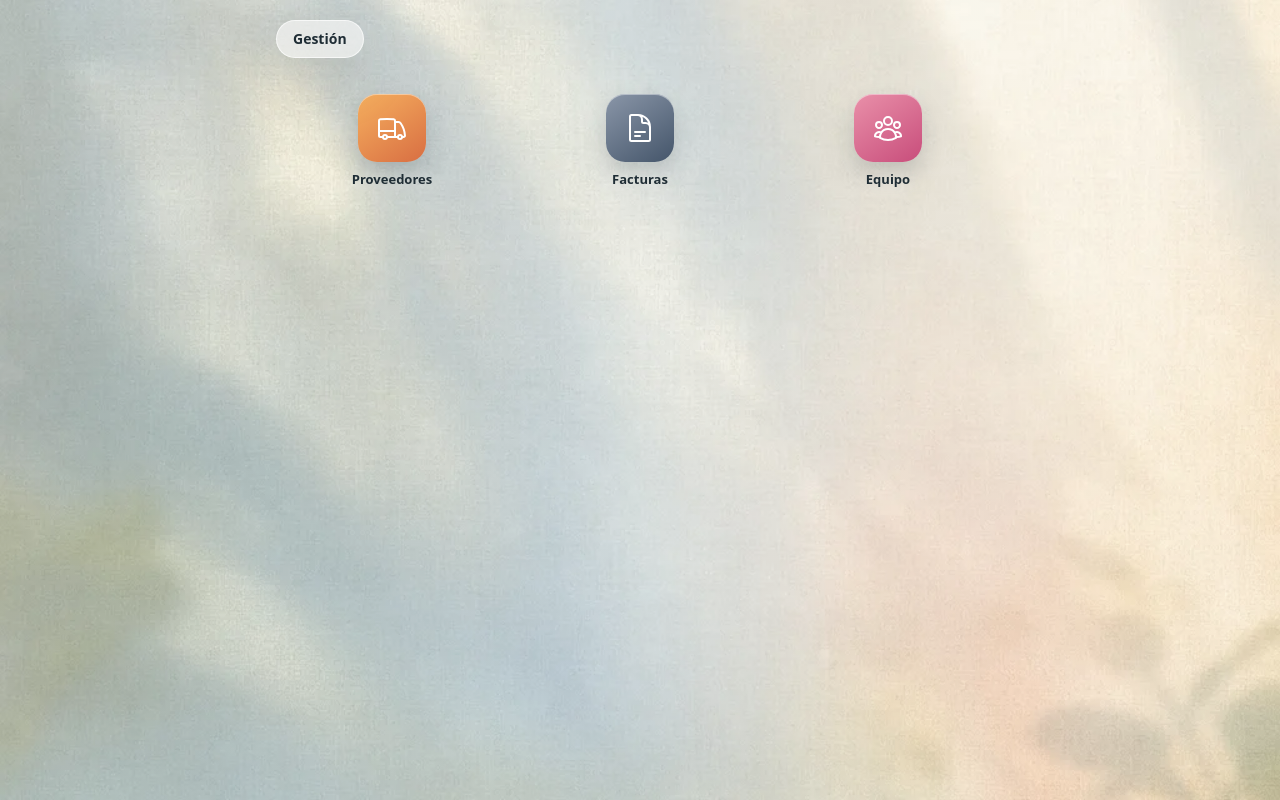
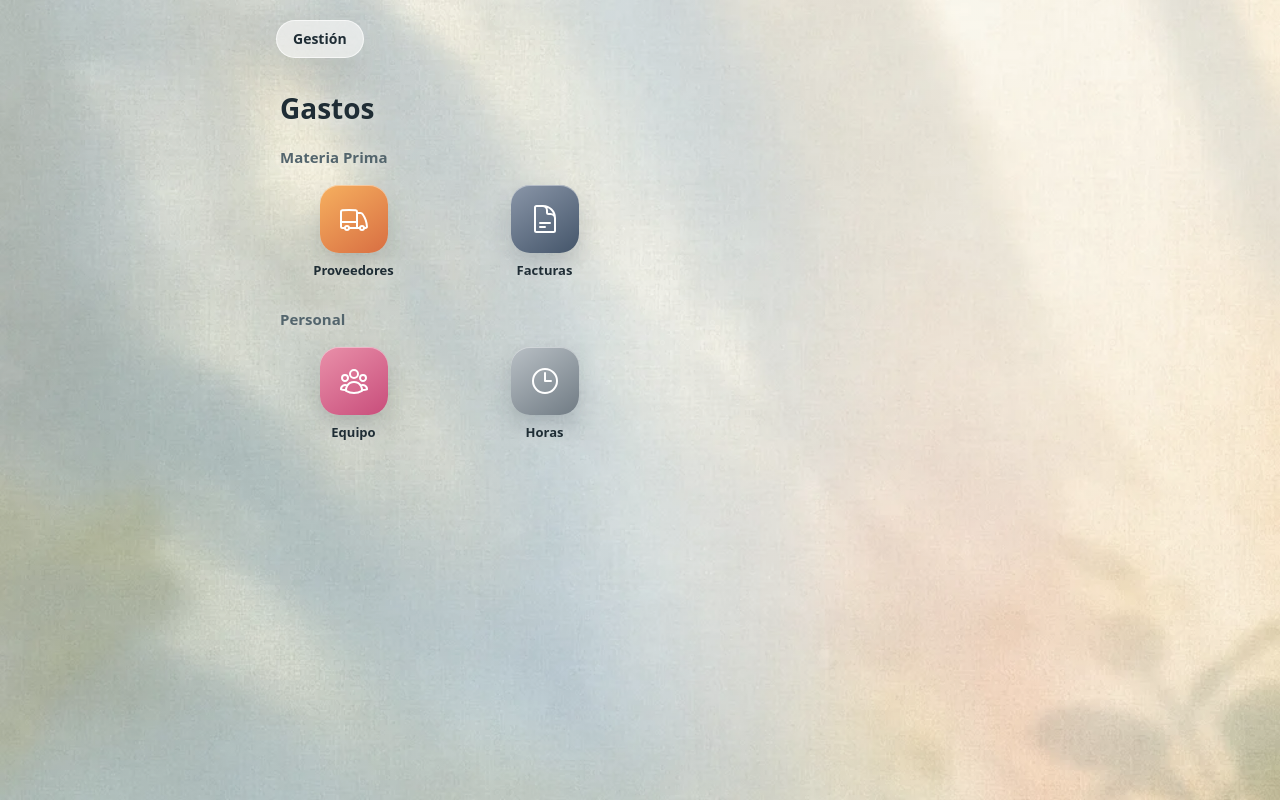
Before and after one commit to nvidela-dev/walter-os, a Next.js app: page / in a window 1280 px wide. Built offline with nearby package versions, Linux system fonts and the light colour scheme.

Commit message:
style: organize home launcher sections

```diff
--- a/src/app/page.tsx
+++ b/src/app/page.tsx
@@ -1,5 +1,6 @@
 import { UserButton } from "@clerk/nextjs";
 import {
+  ClockIcon,
   DocumentTextIcon,
   TruckIcon,
   UserGroupIcon,
@@ -9,7 +10,24 @@ import type { ReactElement } from "react";
 
 import { t } from "@/i18n";
 
-const apps = [
+interface HomeApp {
+  bg: string;
+  description: string;
+  href: string;
+  icon: typeof TruckIcon;
+  name: string;
+}
+
+const sections: {
+  groups: { apps: HomeApp[]; title: string }[];
+  title: string;
+}[] = [
+  {
+    title: t.home.sections.expenses.title,
+    groups: [
+      {
+        title: t.home.sections.expenses.rawMaterials,
+        apps: [
           {
             ...t.home.tiles.providers,
             href: "/providers",
@@ -22,13 +40,45 @@ const apps = [
             icon: DocumentTextIcon,
             bg: "bg-[linear-gradient(145deg,#8a96a8,#44556a)]",
           },
+        ],
+      },
+      {
+        title: t.home.sections.expenses.people,
+        apps: [
           {
             ...t.home.tiles.employees,
             href: "/employees",
             icon: UserGroupIcon,
             bg: "bg-[linear-gradient(145deg,#e990a9,#c84d7b)]",
           },
+          {
+            ...t.home.tiles.hours,
+            href: "#",
+            icon: ClockIcon,
+            bg: "bg-[linear-gradient(145deg,#b9c0c5,#707b84)]",
+          },
+        ],
+      },
+    ],
+  },
 ];
+
+function HomeTile({ app }: { app: HomeApp }): ReactElement {
+  return (
+    <Link
+      href={app.href}
+      className="group flex min-w-0 flex-col items-center gap-2 text-center transition active:scale-[0.96]"
+    >
+      <div className={`ios-icon flex h-[4.25rem] w-[4.25rem] items-center justify-center text-white transition group-hover:scale-[1.03] ${app.bg}`}>
+        <app.icon className="h-8 w-8" />
+      </div>
+      <span className="max-w-full truncate text-[13px] font-semibold text-[#1f2d35] drop-shadow-[0_1px_8px_rgba(255,255,255,0.72)]">
+        {app.name}
+      </span>
+      <span className="sr-only">{app.description}</span>
+    </Link>
+  );
+}
 
 export default function Home(): ReactElement {
   return (
@@ -48,21 +98,28 @@ export default function Home(): ReactElement {
           />
         </header>
 
-        <div className="grid grid-cols-3 gap-x-4 gap-y-7">
-          {apps.map((app) => (
-            <Link
-              key={app.href}
-              href={app.href}
-              className="group flex min-w-0 flex-col items-center gap-2 text-center transition active:scale-[0.96]"
-            >
-              <div className={`ios-icon flex h-[4.25rem] w-[4.25rem] items-center justify-center text-white transition group-hover:scale-[1.03] ${app.bg}`}>
-                <app.icon className="h-8 w-8" />
+        <div className="space-y-8">
+          {sections.map((section) => (
+            <section key={section.title} className="space-y-6">
+              <h1 className="px-1 text-[1.75rem] font-bold leading-none text-[#1f2d35] drop-shadow-[0_1px_10px_rgba(255,255,255,0.75)]">
+                {section.title}
+              </h1>
+
+              <div className="space-y-7">
+                {section.groups.map((group) => (
+                  <div key={group.title} className="space-y-4">
+                    <h2 className="px-1 text-[15px] font-semibold text-[#53656d] drop-shadow-[0_1px_8px_rgba(255,255,255,0.8)]">
+                      {group.title}
+                    </h2>
+                    <div className="grid grid-cols-2 gap-x-9 gap-y-7 sm:grid-cols-4">
+                      {group.apps.map((app) => (
+                        <HomeTile key={`${group.title}-${app.name}`} app={app} />
+                      ))}
                     </div>
-              <span className="max-w-full truncate text-[13px] font-semibold text-[#1f2d35] drop-shadow-[0_1px_8px_rgba(255,255,255,0.72)]">
-                {app.name}
-              </span>
-              <span className="sr-only">{app.description}</span>
-            </Link>
+                  </div>
+                ))}
+              </div>
+            </section>
           ))}
         </div>
       </main>
--- a/src/i18n/messages.ts
+++ b/src/i18n/messages.ts
@@ -42,11 +42,19 @@ export const t = {
 
   /** Home dashboard tiles. */
   home: {
+    sections: {
+      expenses: {
+        title: "Gastos",
+        rawMaterials: "Materia Prima",
+        people: "Personal",
+      },
+    },
     tiles: {
       dashboard: { name: "Panel", description: "Vista general" },
       providers: { name: "Proveedores", description: "Productos y precios" },
       invoices: { name: "Facturas", description: "Cargar y pagar" },
       employees: { name: "Equipo", description: "Personal y horas" },
+      hours: { name: "Horas", description: "Registro de horas" },
       recipes: { name: "Recetas", description: "Tus recetas" },
       menu: { name: "Menú", description: "Platos y precios" },
     },
```
Lines whose indentation alone changed are shown as unchanged.
